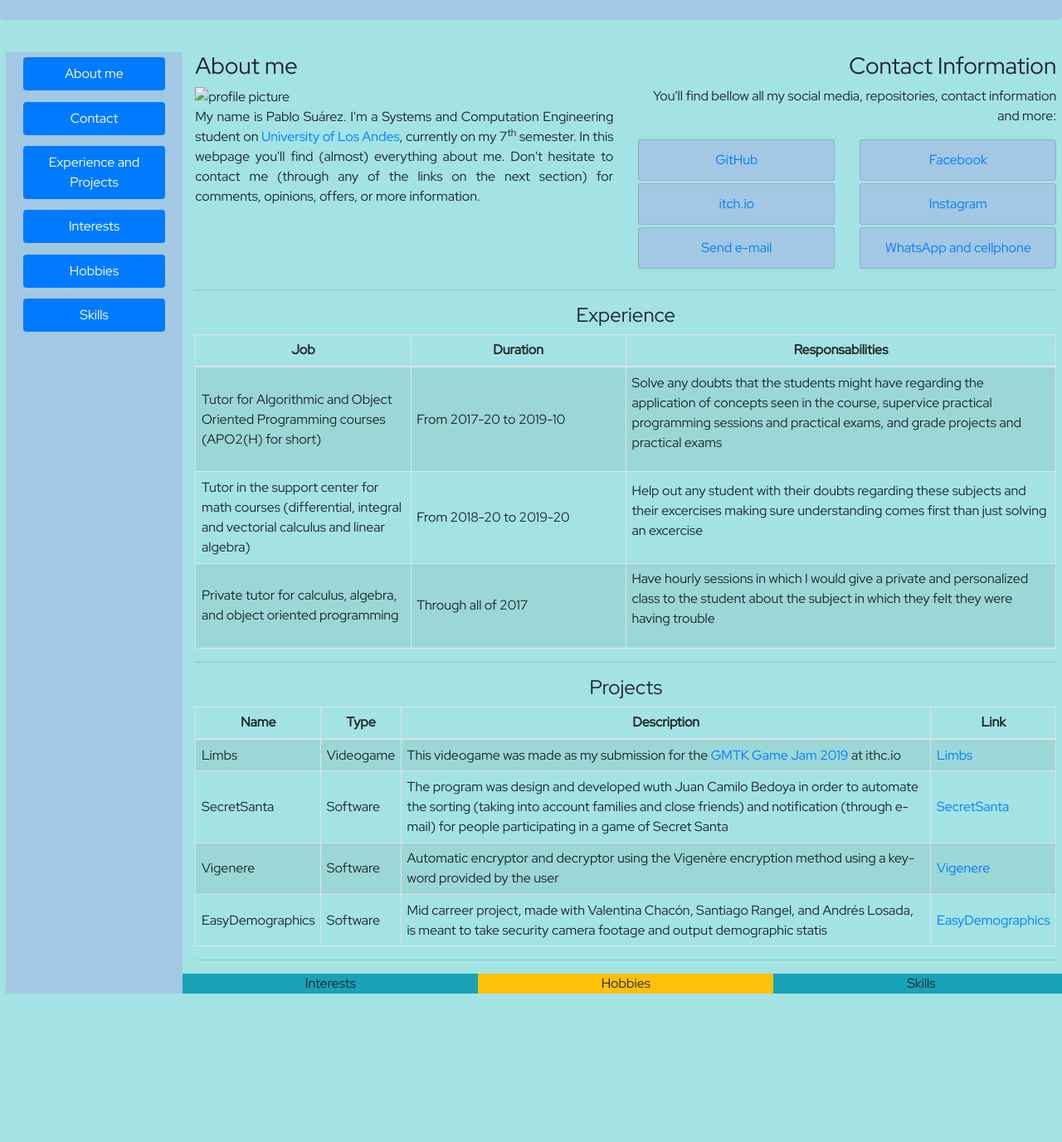
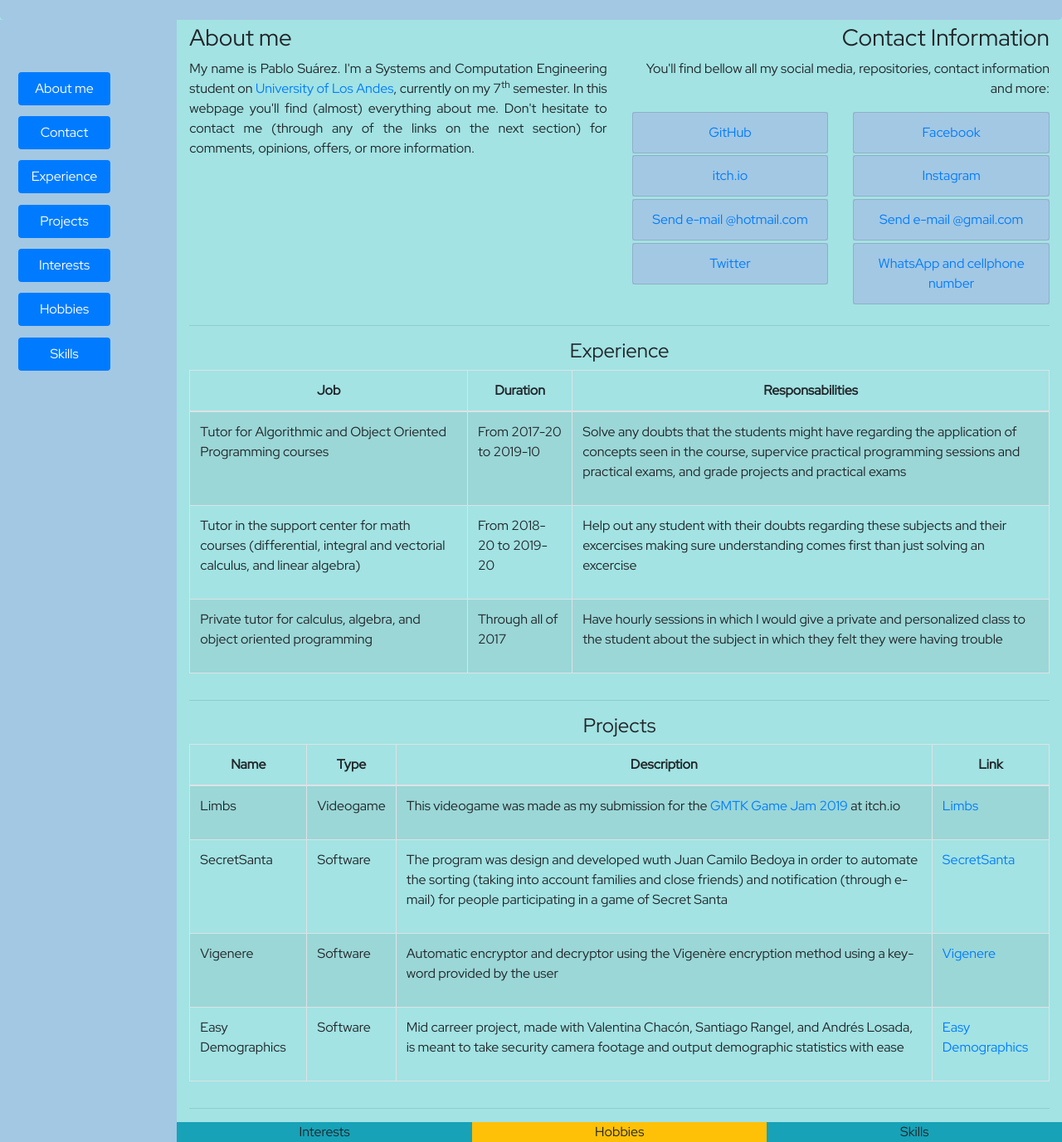
Before and after one commit to pa-suarezm/CV, a plain HTML site: page index.html in a window 1280 px wide. Shown: the part 200-1577 px from the top of the page at 83% size. Before the commit the page ends 1405 px from the top, so only its background shows below. Drawn offline with nearby package versions, Linux system fonts and the light colour scheme.

```diff
--- a/index.html
+++ b/index.html
@@ -22,27 +22,23 @@
 		<h1>Pablo Suárez</h1>
 		<p>Systems and Computation Engineering</p>
 	</div>
-
 	<div class="container-fluid text-center">
-		<div class="row" id="menu-row">
+		<div class="row">
 			<!--Navigation menu-->
-			<div class="d-none d-xs-none d-sm-none d-md-block col-md-2" id="menu">
-				<!--<div class="row" id="menu_row">
-					<div class="col-md-12 col-lg-12 col-xl-12">-->
+			<div class="d-none d-xs-none d-sm-none d-md-block col-md-3 col-lg-2 col-xl-2" id="menu">
 				<ul class="nav nav-pills flex-column" id="menu-lista">
 					<li class="nav-item menu-item"><a class="nav-link active" href="#about">About me</a></li>
 					<li class="nav-item menu-item"><a class="nav-link active" href="#contact">Contact</a></li>
-							<li class="nav-item menu-item"><a class="nav-link active" href="#experience">Experience and Projects</a></li>
+					<li class="nav-item menu-item"><a class="nav-link active" href="#experience">Experience</a></li>
+					<li class="nav-item menu-item"><a class="nav-link active" href="#projects">Projects</a></li>
 					<li class="nav-item menu-item"><a class="nav-link active" href="#interests">Interests</a></li>
 					<li class="nav-item menu-item"><a class="nav-link active" href="#hobbies">Hobbies</a></li>
 					<li class="nav-item menu-item"><a class="nav-link active" href="#skills">Skills</a></li>
 				</ul>
-				<!--</div>
-				</div>-->
 			</div>
 
 			<!--Content-->
-			<div class="col-12 col-xs-12 col-sm-12 col-md-10">
+			<div class="col-12 col-xs-12 col-sm-12 col-md-9 col-lg-10 col-xl-10" id="content">
 				<div class="row">
 					<!--About me-->
 					<div class="col-12 col-xs-12 col-sm-12 col-md-12 col-lg-6 col-xl-6" id="about">
@@ -53,7 +49,7 @@
 						</div>
 						<div class="row">
 							<div class="col-12 text-justify">
-								<img src="" alt="profile picture"><p>My name is Pablo Suárez. I'm a Systems and Computation Engineering student on <a href="https://sistemas.uniandes.edu.co/">University of Los Andes</a>, currently on my 7<sup>th</sup> semester. In this webpage you'll find (almost) everything about me. Don't hesitate to contact me (through any of the links on the next section) for comments, opinions, offers, or more information.</p>
+								<p>My name is Pablo Suárez. I'm a Systems and Computation Engineering student on <a href="https://sistemas.uniandes.edu.co/">University of Los Andes</a>, currently on my 7<sup>th</sup> semester. In this webpage you'll find (almost) everything about me. Don't hesitate to contact me (through any of the links on the next section) for comments, opinions, offers, or more information.</p>
 							</div>
 						</div>
 					</div>
@@ -76,14 +72,16 @@
 								<ul class="list-group">
 									<a href="https://github.com/pa-suarezm/" class="contact-link"><li class="list-group-item contact-link">GitHub</li></a>
 									<a href="https://pa-suarezm.itch.io/" class="contact-link"><li class="list-group-item contact-link">itch.io</li></a>
-									<a href="mailto:pabloasuarezm@hotmail.com" class="contact-link"><li class="list-group-item contact-link">Send e-mail</li></a>
+									<a href="mailto:pabloasuarezm@hotmail.com" class="contact-link"><li class="list-group-item contact-link">Send e-mail @hotmail.com</li></a>
+									<a href="https://twitter.com/PabloSuarezCSC" class="contact-link"><li class="list-group-item contact-link">Twitter</li></a>
 								</ul>
 							</div>
 							<div class="col-6">
 								<ul class="list-group">
-									<a href="https://www.facebook.com/pabloasuarezm" style="margin-bottom: 2pt;"><li class="list-group-item" style="background-color: #a3c8e3;">Facebook</li></a>
-									<a href="https://www.instagram.com/suarezcsc/" style="margin-bottom: 2pt;"><li class="list-group-item" style="background-color: #a3c8e3;">Instagram</li></a>
-									<a href="https://wa.me/573008801016" style="margin-bottom: 2pt;"><li class="list-group-item" style="background-color: #a3c8e3;">WhatsApp and cellphone</li></a>
+									<a href="https://www.facebook.com/pabloasuarezm" class="contact-link"><li class="list-group-item contact-link">Facebook</li></a>
+									<a href="https://www.instagram.com/suarezcsc/" class="contact-link"><li class="list-group-item contact-link">Instagram</li></a>
+									<a href="mailto: pabloasuarezm@gmail.com" class="contact-link"><li class="list-group-item contact-link">Send e-mail @gmail.com</li></a>
+									<a href="https://wa.me/573008801016" class="contact-link"><li class="list-group-item contact-link">WhatsApp and cellphone number</li></a>
 								</ul>
 							</div>
 						</div>
@@ -92,32 +90,28 @@
 				<hr>
 				<!--Experience and Projects-->
 				<div class="row">
-					<div class="col-12 col-xs-12 col-md-12 col-lg-12 col-xl-12" id="experience">
-					<!--<div class="row">
-							<div class="col-12 	text-center">
-								<h3>Experience and Projects</h3>
-							</div>
-						</div>-->
-						<div class="row">
+					<div class="col-12 col-xs-12 col-md-12 col-lg-12 col-xl-12">
 						<!--Experience-->
+						<div class="row" id="experience">
 							<div class="col-12 text-left">
 								<h4 class="text-center">Experience</h4>
-								<table class="table-striped table-bordered">
+								<div class="table-responsive table-responsive-md">
+									<table class=" table table-striped table-bordered">
 										<thead>
 											<tr class="text-center">
-											<td style="width: 25%;">Job</td>
-											<td style="width: 25%;">Duration</td>
-											<td style="width: 50%;">Responsabilities</td>
+												<td>Job</td>
+												<td>Duration</td>
+												<td>Responsabilities</td>
 											</tr>
 										</thead>
 										<tbody>
 											<tr>
-											<td>Tutor for Algorithmic and Object Oriented Programming courses (APO2(H) for short)</td>
+												<td>Tutor for Algorithmic and Object Oriented Programming courses</td>
 												<td>From 2017-20 to 2019-10</td>
 												<td><p>Solve any doubts that the students might have regarding the application of concepts seen in the course, supervice practical programming sessions and practical exams, and grade projects and practical exams</p></td>
 											</tr>
 											<tr>
-											<td>Tutor in the support center for math courses (differential, integral and vectorial calculus and linear algebra)</td>
+												<td>Tutor in the support center for math courses (differential, integral and vectorial calculus, and linear algebra)</td>
 												<td>From 2018-20 to 2019-20</td>
 												<td><p>Help out any student with their doubts regarding these subjects and their excercises making sure understanding comes first than just solving an excercise</p></td>
 											</tr>
@@ -130,12 +124,18 @@
 									</table>
 								</div>
 							</div>
+						</div>
+					</div>
+				</div>
 				<hr>
 				<div class="row">
+					<div class="col-12 col-xs-12 col-md-12 col-lg-12 col-xl-12">
 						<!--Projects-->
+						<div class="row" id="projects">
 							<div class="col-12 text-left">
 								<h4 class="text-center">Projects</h4>
-								<table class="table-striped table-bordered">
+								<div class="table-responsive table-responsive-md">
+									<table class="table table-striped table-bordered">
 										<thead>
 											<tr class="text-center">
 												<td>Name</td>
@@ -148,29 +148,30 @@
 											<tr>
 												<td>Limbs</td>
 												<td>Videogame</td>
-											<td>This videogame was made as my submission for the <a href="https://itch.io/jam/gmtk-2019">GMTK Game Jam 2019</a> at ithc.io</td>
+												<td><p>This videogame was made as my submission for the <a href="https://itch.io/jam/gmtk-2019">GMTK Game Jam 2019</a> at itch.io</p></td>
 												<td><a href="https://pa-suarezm.itch.io/limbs">Limbs</a></td>
 											</tr>
 											<tr>
 												<td>SecretSanta</td>
 												<td>Software</td>
-											<td>The program was design and developed wuth Juan Camilo Bedoya in order to automate the sorting (taking into account families and close friends) and notification (through e-mail) for people participating in a game of Secret Santa</td>
+												<td><p>The program was design and developed wuth Juan Camilo Bedoya in order to automate the sorting (taking into account families and close friends) and notification (through e-mail) for people participating in a game of Secret Santa</p></td>
 												<td><a href="https://github.com/pa-suarezm/SecretSanta">SecretSanta</a></td>
 											</tr>
 											<tr>
 												<td>Vigenere</td>
 												<td>Software</td>
-											<td>Automatic encryptor and decryptor using the Vigenère encryption method using a key-word provided by the user</td>
+												<td><p>Automatic encryptor and decryptor using the Vigenère encryption method using a key-word provided by the user</p></td>
 												<td><a href="https://github.com/pa-suarezm/Vigenere">Vigenere</a></td>
 											</tr>
 											<tr>
-											<td>EasyDemographics</td>
+												<td>Easy Demographics</td>
 												<td>Software</td>
-											<td>Mid carreer project, made with Valentina Chacón, Santiago Rangel, and Andrés Losada, is meant to take security camera footage and output demographic statis</td>
-											<td><a href="https://github.com/AfLosada/EasyDemographics">EasyDemographics</a></td>
+												<td><p>Mid carreer project, made with Valentina Chacón, Santiago Rangel, and Andrés Losada, is meant to take security camera footage and output demographic statistics with ease</p></td>
+												<td><a href="https://github.com/AfLosada/EasyDemographics">Easy Demographics</a></td>
 											</tr>
 										</tbody>
 									</table>
+								</div>
 							</div>
 						</div>
 					</div>
--- a/style.css
+++ b/style.css
@@ -1,10 +1,18 @@
 body {
 	font-family: 'Red Hat Display', sans-serif;
 	background-color: #a3e3e3;
+	width: 100%;
 }
 
-#banner, #menu {
+#banner {
 	background-color: #a3c8e3;
+	width: 100%;
+	margin-bottom: 0px;
+}
+
+#menu {
+	background-color: #a3c8e3;
+	margin-top: 0px;
 }
 
 #menu-row {
@@ -35,8 +43,18 @@ thead {
 	font-weight: bold;
 }
 
-/*
+
 #menu-lista {
 	position: fixed;
+	top: 35%;
 }
-*/
+
+
+#profile {
+	max-width: 30%;
+	height: auto;
+}
+
+#content {
+	margin-top: 5px;
+}
```
Also changed, not shown: info.html (+1 -1 lines). Lines whose indentation alone changed are shown as unchanged.
